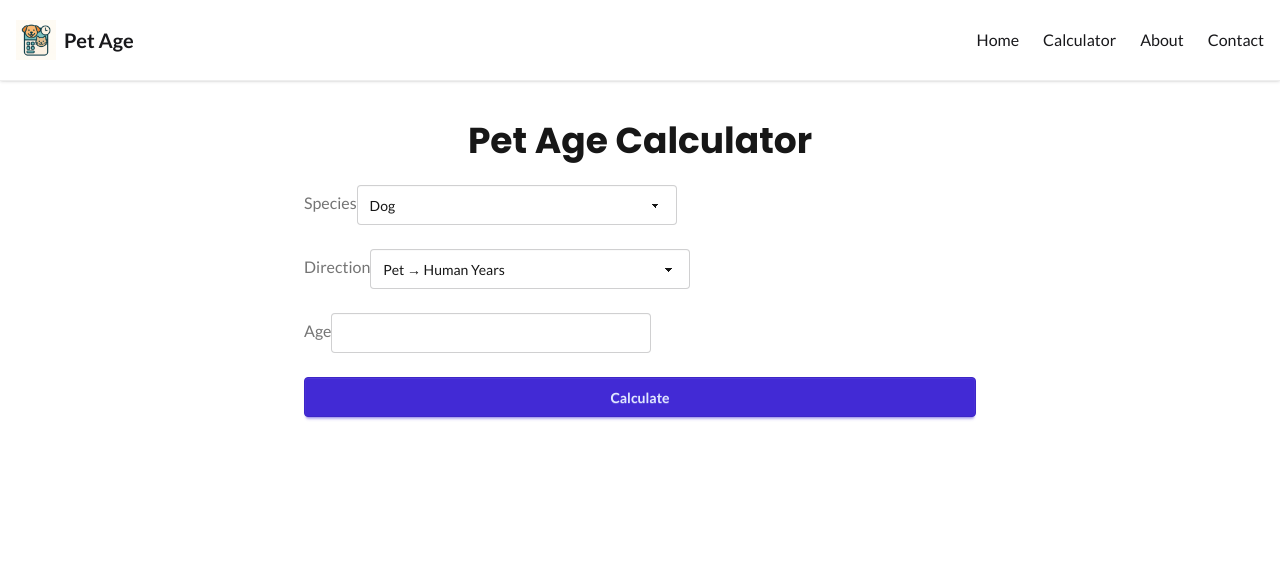
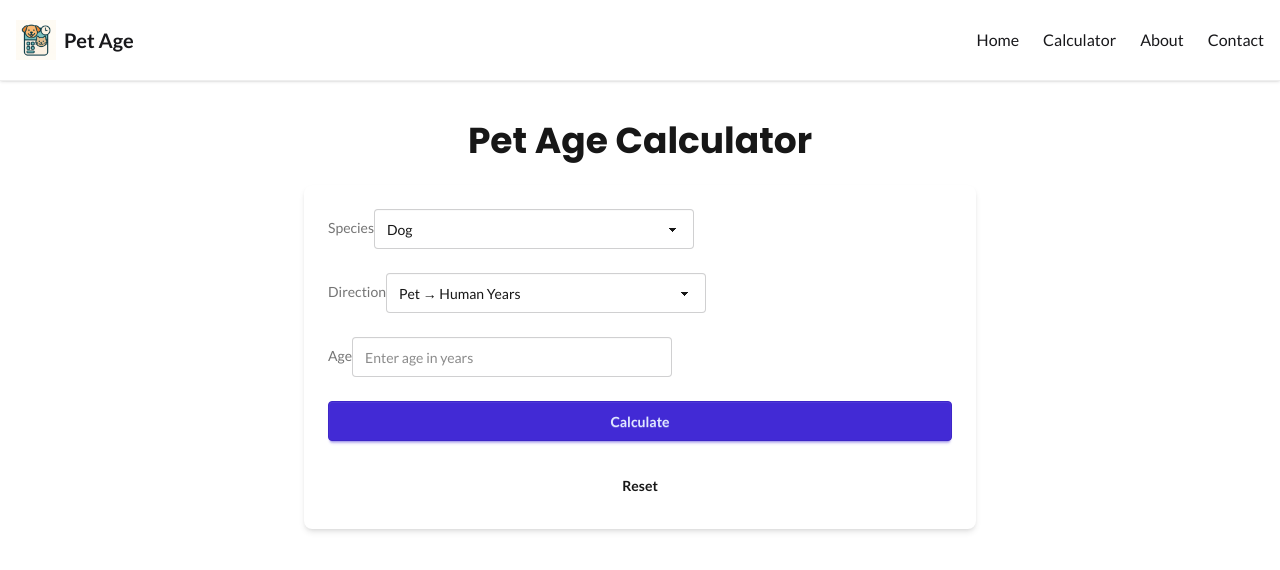
Before and after one commit to RW2023/pet-ager, a Next.js app: page /calculator in a window 1280 px wide. Shown: the top 570 px of the page. Built offline with nearby package versions, Linux system fonts and the light colour scheme.

Commit message:
refactor: clean up imports and improve form structure in Calculator components

```diff
--- a/src/app/calculator/page.tsx
+++ b/src/app/calculator/page.tsx
@@ -1,4 +1,3 @@
-// File: app/calculator/page.tsx
 'use client';
 
 import CalculatorForm from "@/components/calculator/CalculatorForm";
--- a/src/app/page.tsx
+++ b/src/app/page.tsx
@@ -1,11 +1,10 @@
-import HeroSection from "@/components/Hero"
+import HeroSection from "@/components/Hero";
 
-
-export default function HomePage(){
-return(
-  <div className="min-h-screen">
-    <h1 className="text-5xl text-center mt-4">Pet Age Calculator</h1>
-    <HeroSection />
-  </div>
-)
-};
+export default function HomePage() {
+  return (
+    <div className="min-h-screen">
+      <h1 className="text-5xl font-bold text-center mt-4 mb-8">Pet Age Calculator</h1>
+      <HeroSection />
+    </div>
+  );
+}
--- a/src/components/calculator/CalculatorForm.tsx
+++ b/src/components/calculator/CalculatorForm.tsx
@@ -1,5 +1,3 @@
-// File: components/calculator/CalculatorForm.tsx
-
 'use client'
 
 import { useState } from 'react';
@@ -22,11 +20,16 @@ export default function CalculatorForm({ onResult }: { onResult: (result: string
     };
 
     return (
-        <form onSubmit={handleSubmit} className="space-y-6">
-            <div className="form-control">
-                <label className="label">Species</label>
+        <form
+            onSubmit={handleSubmit}
+            className="flex flex-col gap-y-6 p-6 rounded-lg shadow-md bg-base-100"
+        >
+            <div className="form-control gap-y-2">
+                <label htmlFor="species" className="label p-0">
+                    <span className="label-text text-sm">Species</span>
+                </label>
                 <select
-                    title='species'
+                    id="species"
                     className="select select-bordered"
                     value={species}
                     onChange={(e) => setSpecies(e.target.value as 'dog' | 'cat')}
@@ -36,10 +39,12 @@ export default function CalculatorForm({ onResult }: { onResult: (result: string
                 </select>
             </div>
 
-            <div className="form-control">
-                <label className="label">Direction</label>
+            <div className="form-control gap-y-2">
+                <label htmlFor="direction" className="label p-0">
+                    <span className="label-text text-sm">Direction</span>
+                </label>
                 <select
-                    title='direction'
+                    id="direction"
                     className="select select-bordered"
                     value={direction}
                     onChange={(e) => setDirection(e.target.value as 'toHuman' | 'toPet')}
@@ -49,15 +54,18 @@ export default function CalculatorForm({ onResult }: { onResult: (result: string
                 </select>
             </div>
 
-            <div className="form-control">
-                <label className="label">Age</label>
+            <div className="form-control gap-y-2">
+                <label htmlFor="age" className="label p-0">
+                    <span className="label-text text-sm">Age</span>
+                </label>
                 <input
-                    title='age'
+                    id="age"
                     type="number"
                     className="input input-bordered"
                     value={age}
                     onChange={(e) => setAge(e.target.value)}
                     min="0"
+                    placeholder="Enter age in years"
                     required
                 />
             </div>
@@ -65,6 +73,14 @@ export default function CalculatorForm({ onResult }: { onResult: (result: string
             <button type="submit" className="btn btn-primary w-full">
                 Calculate
             </button>
+
+            <button
+                type="reset"
+                className="btn btn-ghost w-full"
+                onClick={() => setAge('')}
+            >
+                Reset
+            </button>
         </form>
     );
 }
--- a/src/components/calculator/CalculatorResult.tsx
+++ b/src/components/calculator/CalculatorResult.tsx
@@ -1,5 +1,3 @@
-// File: components/calculator/CalculatorResult.tsx
-
 export default function CalculatorResult({ result }: { result: string }) {
     return (
         <div className="mt-8 p-6 rounded-lg bg-base-200 text-base-content shadow">
```
